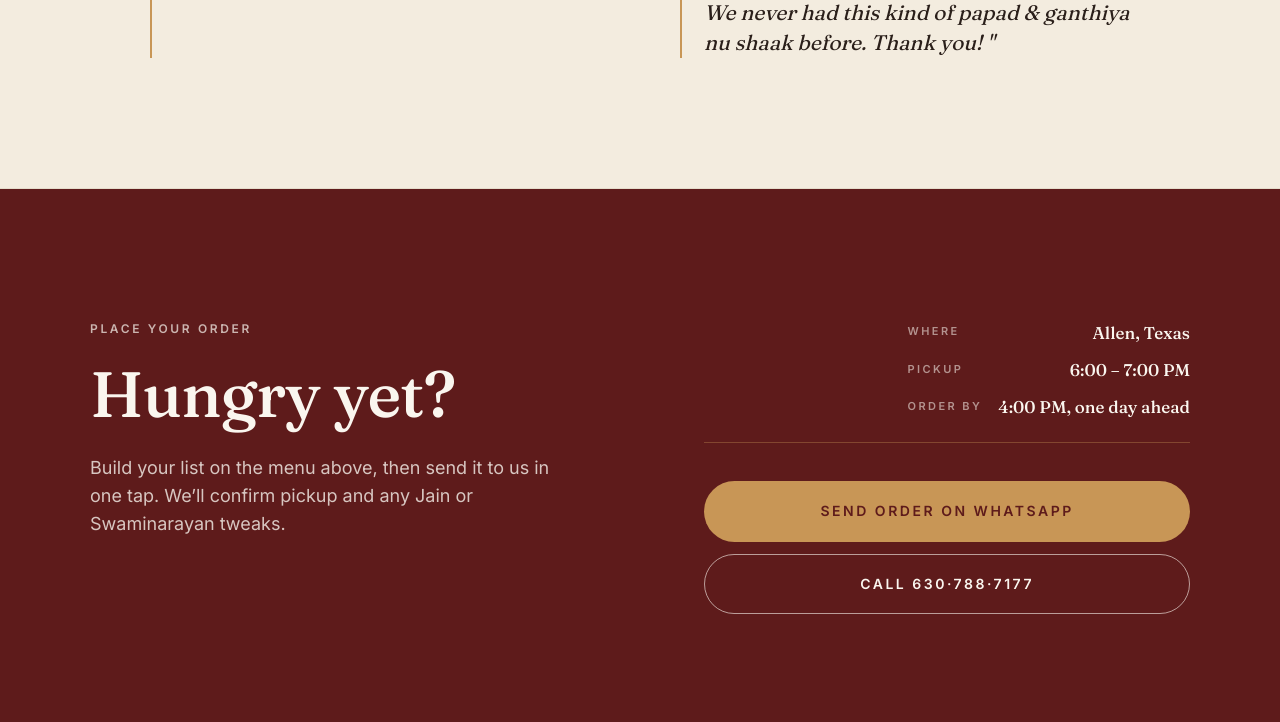
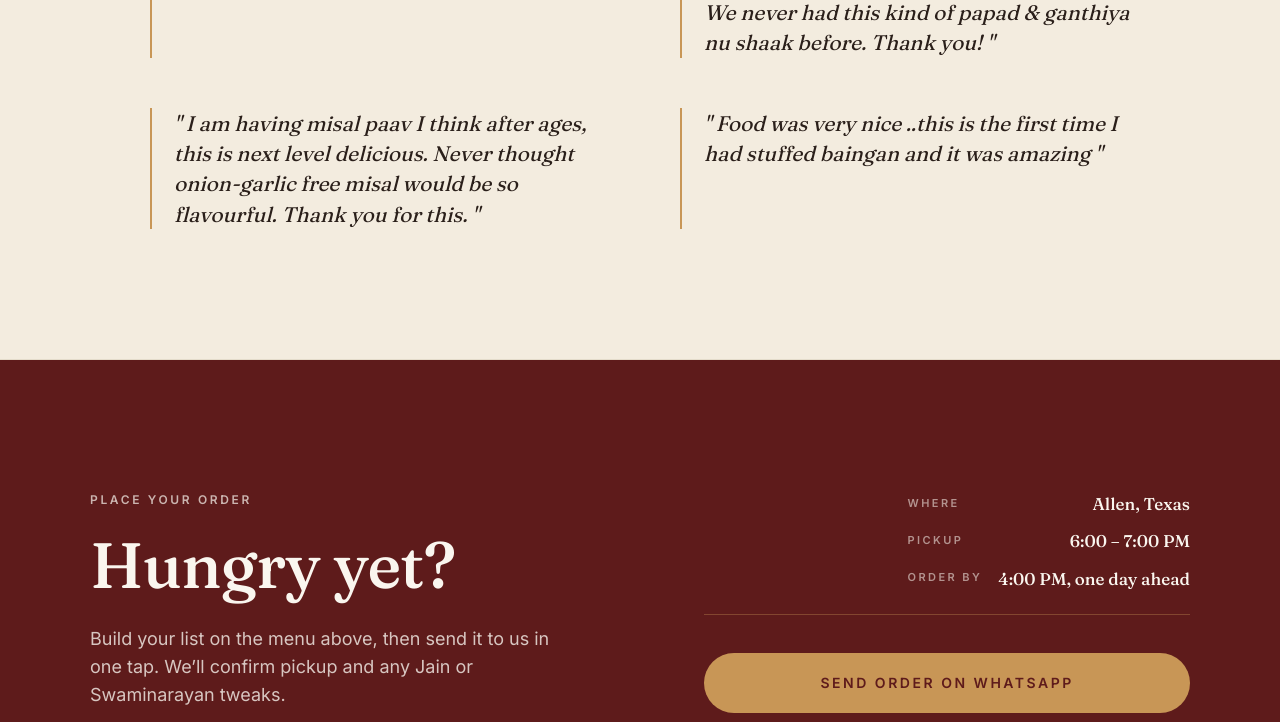
Before and after one commit to kothariar/Ami-s-Kitchen, a plain HTML site: page index.html in a window 1280 px wide. Shown: the part 10827-11549 px from the top of the page. Drawn offline with Linux system fonts and the light colour scheme.

Commit message:
Add new customer testimonials for enhanced feedback

```diff
--- a/index.html
+++ b/index.html
@@ -208,6 +208,8 @@
       <blockquote><p>" Mishaal said your food is really tasty so I cannot wait to try now!! 🤤 😋 "</p></blockquote>
       <blockquote><p>" Very tasty pakoda kadhi. Thank you! "</p></blockquote>
       <blockquote><p>" Very tasty shaak. Bhavin really liked it! We never had this kind of papad &amp; ganthiya nu shaak before. Thank you! "</p></blockquote>
+      <blockquote><p>" I am having misal paav I think after ages, this is next level delicious. Never thought onion-garlic free misal would be so flavourful. Thank you for this. "</p></blockquote>
+      <blockquote><p>" Food was very nice ..this is the first time I had stuffed baingan and it was amazing "</p></blockquote>
     </div>
   </section>
 
```
